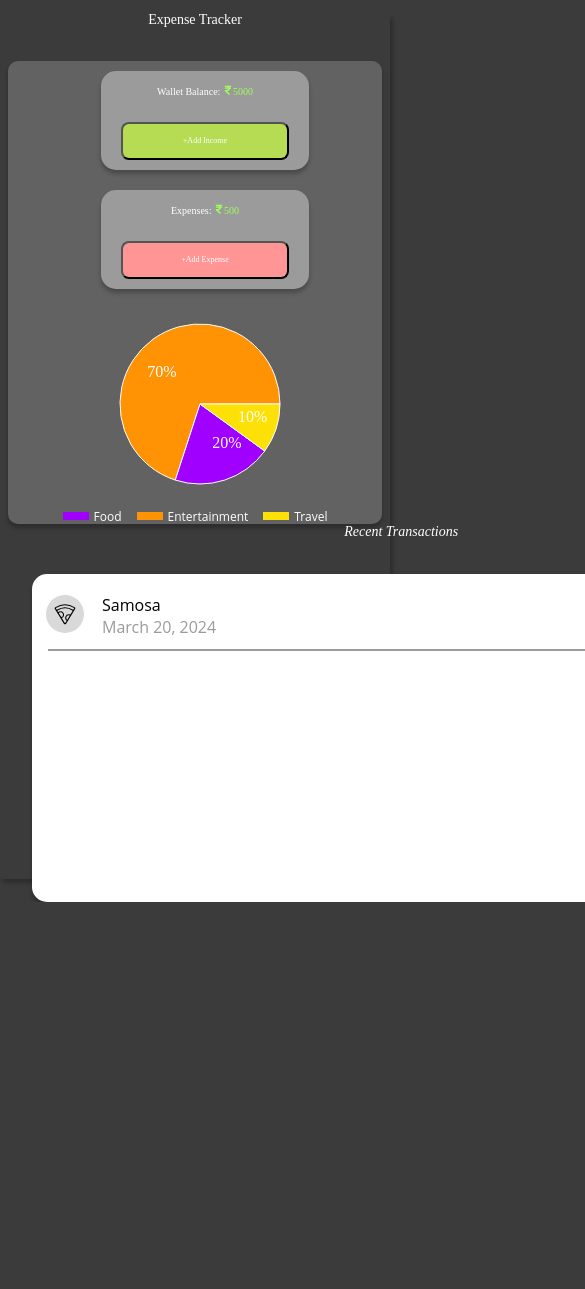
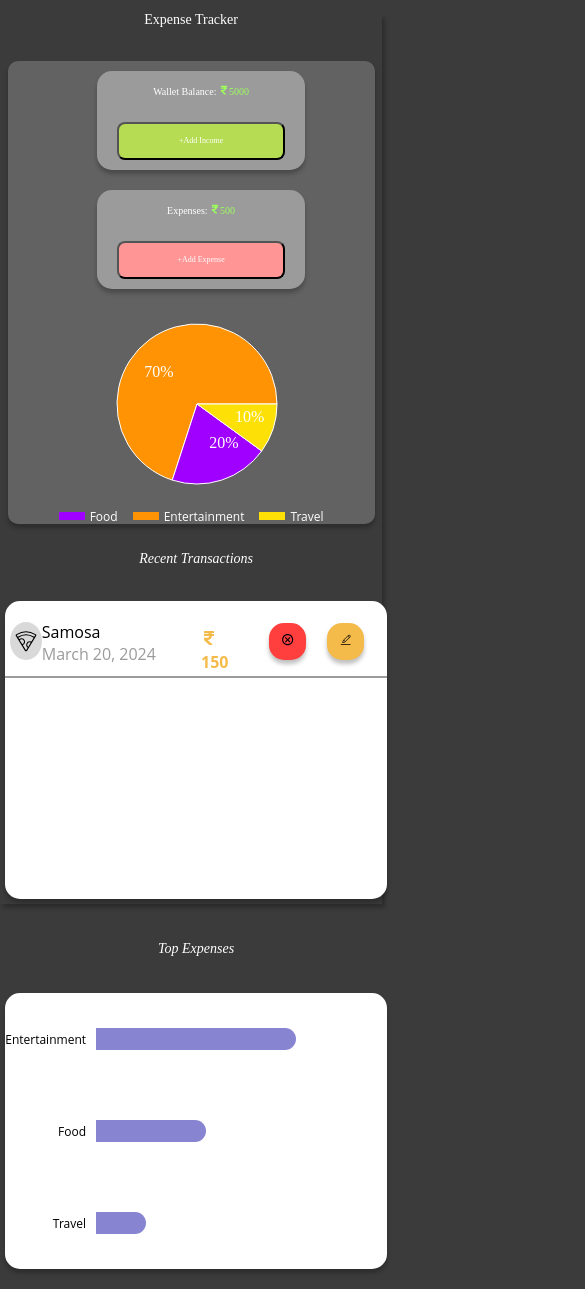
Before and after one commit to NandanMaheta/expense_tracker, a React (Create React App) app: page / in a window 390 px wide. Shown: the top 1289 px of the page, 585 px wide, since content can reach past the window. Before the commit the page ends 902 px from the top, so only its background shows below. Built offline with nearby package versions, Linux system fonts and the light colour scheme.

Commit message:
successfully created UI

```diff
--- a/src/components/BottomSection/BottomLeft/Card.jsx
+++ b/src/components/BottomSection/BottomLeft/Card.jsx
@@ -33,7 +33,7 @@ export default function TranscationCard() {
           <div className={styles.ListButtons}>
             <div>
               <button style={{width:"37px",height:"37px",border:"#FFFFFF",
-borderRadius:"15px",backgroundColor:"#FF3E3E",boxShadow:"0px 4px 4px 0px #00000040",opacity:"0px"}}>
+borderRadius:"15px",backgroundColor:"#FF3E3E",boxShadow:"0px 4px 4px 0px #00000040",opacity:"0px",}}>
                 <MdOutlineCancel />
               </button>
             </div>
--- /dev/null
+++ b/src/components/BottomSection/BottomRight/BarChartComponent.jsx
@@ -0,0 +1,21 @@
+
+import styles from "../../Common.module.css";
+
+export default function BarChartComponent(){
+    return(
+        <div className={styles.BarChartContainer}>
+            <div className={styles.BarChartData}>
+                <div className={styles.ChartHeading}>Entertainment</div>
+                <div className={styles.Bar1}></div>
+            </div>
+            <div className={styles.BarChartData}>
+                <div className={styles.ChartHeading}>Food</div>
+                <div className={styles.Bar2}></div>
+            </div>
+            <div className={styles.BarChartData}>
+                <div className={styles.ChartHeading}>Travel</div>
+                <div className={styles.Bar3}></div>
+            </div>
+        </div>
+    )
+}
--- /dev/null
+++ b/src/components/BottomSection/BottomRight/BottomRight.jsx
@@ -0,0 +1,16 @@
+import styles from "../../Common.module.css";
+import BarChartComponent from "./BarChartComponent.jsx";
+
+
+export default function BottomLeft() {
+  return (
+    <div className={styles.BottomRight}>
+
+      <div className={styles.BottomHeadingContainer}>
+        <p className={styles.BottomHeading}>Top Expenses</p>
+      </div>
+
+      <BarChartComponent />
+    </div>
+  );
+}
--- a/src/components/BottomSection/BottomSection.jsx
+++ b/src/components/BottomSection/BottomSection.jsx
@@ -1,10 +1,11 @@
 import BottomLeft from "./BottomLeft/BottomLeft";
 import styles from "../Common.module.css"
-
+import BottomRight from "./BottomRight/BottomRight"
 export default function BottomSection (){
     return(
         <div className={styles.BottomSection}>
         <BottomLeft/>
+        <BottomRight/>
         </div>
     )
 }
--- a/src/components/Common.module.css
+++ b/src/components/Common.module.css
@@ -3,13 +3,22 @@ body {
   padding: 0;
   background-color: #3b3b3b;
   box-shadow: 3px 4px 4px 0px #00000040;
-  width: 100%;
-  height: 100%;
+  width: 98%;
+  height: 98%;
   border-radius: 3px 0px 0px 0px;
 
   @media screen and (max-width: 768px) {
     height: auto;
     align-items: center;
+  }
+}
+
+.Home {
+  @media screen and (max-width: 768px) {
+    width: 100%;
+    margin-left: auto;
+    margin-right: auto;
+    text-align: center;
   }
 }
 
@@ -207,6 +216,8 @@ body {
     height: auto;
     flex-direction: column;
     max-width: 420px;
+    align-items: center;
+    margin-bottom: 5px;
   }
 
   @media screen and (min-width: 426px) and (max-width: 768px) {
@@ -214,6 +225,8 @@ body {
     height: auto;
     flex-direction: column;
     max-width: 755px;
+    align-items: center;
+    text-align: center;
   }
 }
 
@@ -222,6 +235,7 @@ body {
   flex-direction: column;
   justify-content: center;
   align-items: center;
+  text-align: center;
   text-align: center;
 }
 
@@ -266,11 +280,25 @@ body {
 
 .BottomSection {
   width: 1185px;
-  height: 345.03px;
+  height: 360.03px;
   display: flex;
   justify-content: space-between;
   align-items: center;
-  margin: 10px auto;
+  margin-top: 10px;
+  margin-bottom: 60px;
+  margin-left: 32px;
+
+  @media screen and (max-width: 768px) {
+    width: 100%;
+    margin-left: auto;
+    margin-right: auto;
+    text-align: center;
+    flex-direction: column;
+    margin-top: 10px;
+    margin-left: auto;
+    margin-right: auto;
+    padding: 5px;
+  }
 }
 
 .BottomLeft {
@@ -278,8 +306,16 @@ body {
   flex-direction: column;
   justify-content: space-between;
   width: 738.33px;
-  height: 390px;
-  margin-left: 32px;
+  height: 100%;
+  /* margin-left: 32px; */
+  @media screen and (max-width: 768px) {
+    width: 100%;
+    max-width: 750px;
+    margin-left: auto;
+    margin-right: auto;
+    text-align: center;
+    margin-bottom: 10px;
+  }
 }
 
 .TranscationCardContainer {
@@ -290,6 +326,13 @@ body {
   box-shadow: 0px 4px 4px 0px #00000040;
   margin-top: 30px;
   overflow: hidden;
+
+  @media screen and (max-width: 768px) {
+    width: 100%;
+    margin-left: auto;
+    margin-right: auto;
+    text-align: center;
+  }
 }
 
 .TranscationCard {
@@ -299,6 +342,12 @@ body {
   padding: 5px;
   height: 50px;
   margin-top: 10px;
+  @media screen and (max-width: 768px) {
+    width: 100%;
+    margin-left: auto;
+    margin-right: auto;
+    text-align: center;
+  }
 }
 
 .CardLeft {
@@ -308,6 +357,13 @@ body {
   align-items: center;
   text-align: center;
   height: 46px;
+
+  @media screen and (max-width: 768px) {
+    width: 100%;
+    margin-left: auto;
+    margin-right: auto;
+    text-align: center;
+  }
 }
 
 .IconBackGround {
@@ -328,6 +384,13 @@ body {
   display: flex;
   flex-direction: column;
   justify-content: space-between;
+
+  @media screen and (max-width: 768px) {
+    width: 100%;
+    margin-left: auto;
+    margin-right: auto;
+    text-align: center;
+  }
 }
 
 .ItemList span {
@@ -344,6 +407,13 @@ body {
   width: 150px;
   align-items: center;
   justify-content: space-between;
+
+  @media screen and (max-width: 768px) {
+    width: 100%;
+    margin-left: auto;
+    margin-right: auto;
+    text-align: center;
+  }
 }
 
 .ListButtons {
@@ -351,6 +421,13 @@ body {
   width: 82px;
   justify-content: space-around;
   margin-right: 10px;
+
+  @media screen and (max-width: 768px) {
+    width: 60%;
+    margin-left: auto;
+    margin-right: auto;
+    text-align: center;
+  }
 }
 
 .ItemPrice {
@@ -373,4 +450,115 @@ body {
   margin-left: auto;
   margin-right: auto;
   margin-top: 5px;
+
+  @media screen and (max-width: 768px) {
+    width: 100%;
+    margin-left: auto;
+    margin-right: auto;
+    text-align: center;
+  }
 }
+
+.BottomRight {
+  display: flex;
+  flex-direction: column;
+  justify-content: space-between;
+  width: 417px;
+  height: 360.03px;
+
+  /* margin-left: 32px; */
+  @media screen and (max-width: 768px) {
+    width: 100%;
+    max-width: 750px;
+    margin-left: auto;
+    margin-right: auto;
+    text-align: center;
+    margin-bottom: 10px;
+    margin-top: 20px;
+  }
+}
+
+.BarChartContainer {
+  width: 417px;
+  height: 298.3px;
+  background-color: #ffffff;
+  box-shadow: 0px 4px 4px 0px #00000040;
+  border-radius: 15px;
+  display: flex;
+  flex-direction: column;
+  align-items: left;
+  justify-content: space-around;
+  text-align: left;
+
+  @media screen and (max-width: 768px) {
+    width: 100%;
+    margin-left: auto;
+    margin-right: auto;
+    text-align: center;
+    margin-bottom: 20px;
+    margin-top: 32px;
+  }
+}
+
+.BarChartData {
+  display: flex;
+  margin-left: 15px;
+  align-items: center;
+  margin-right: 10px;
+
+  @media screen and (max-width: 768px) {
+    width: 100%;
+    margin-left: auto;
+    margin-right: auto;
+    text-align: center;
+  }
+}
+
+.ChartHeading {
+  width: 81px;
+  height: 13.9px;
+  font-family: Open Sans;
+  font-size: 12px;
+  font-weight: 400;
+  line-height: 16.34px;
+  text-align: left;
+  color: #000000;
+  text-align: right;
+  margin-right: 10px;
+}
+
+.Bar1 {
+  width: 304px;
+  height: 21.73px;
+  border-radius: 0px 20px 20px 0px;
+  background-color: #8784d2;
+
+  @media screen and (max-width:768px) {
+    width: 200px ;
+  }
+
+}
+
+.Bar2 {
+  width: 184px;
+  height: 21.73px;
+  border-radius: 0px 20px 20px 0px;
+  background-color: #8784d2;
+
+  @media screen and (max-width:768px) {
+    width: 110px ;
+  }
+
+}
+
+.Bar3 {
+  width: 113px;
+  height: 21.73px;
+  border-radius: 0px 20px 20px 0px;
+  background-color: #8784d2;
+
+  @media screen and (max-width:768px) {
+    width: 50px ;
+  }
+
+}
```
